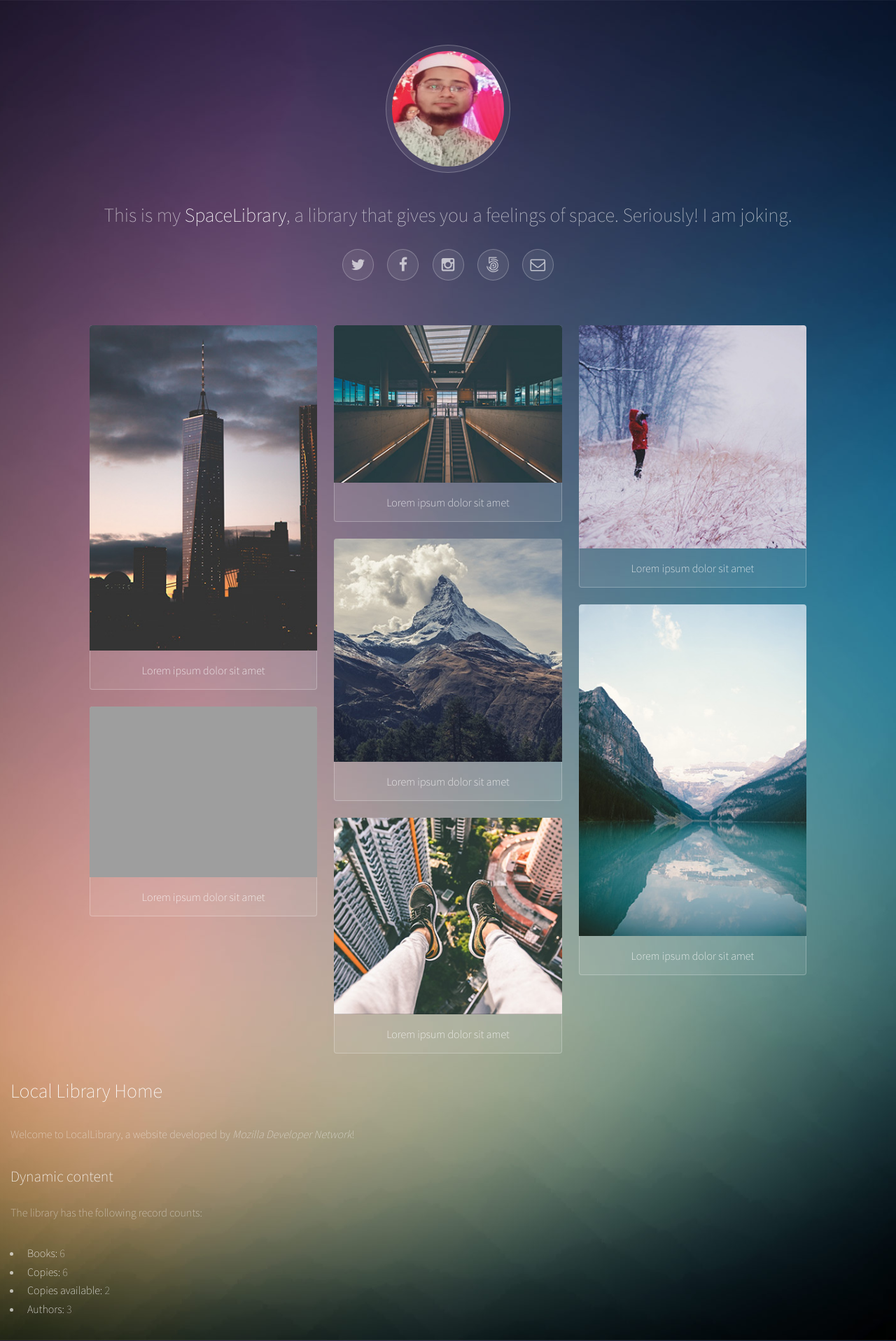
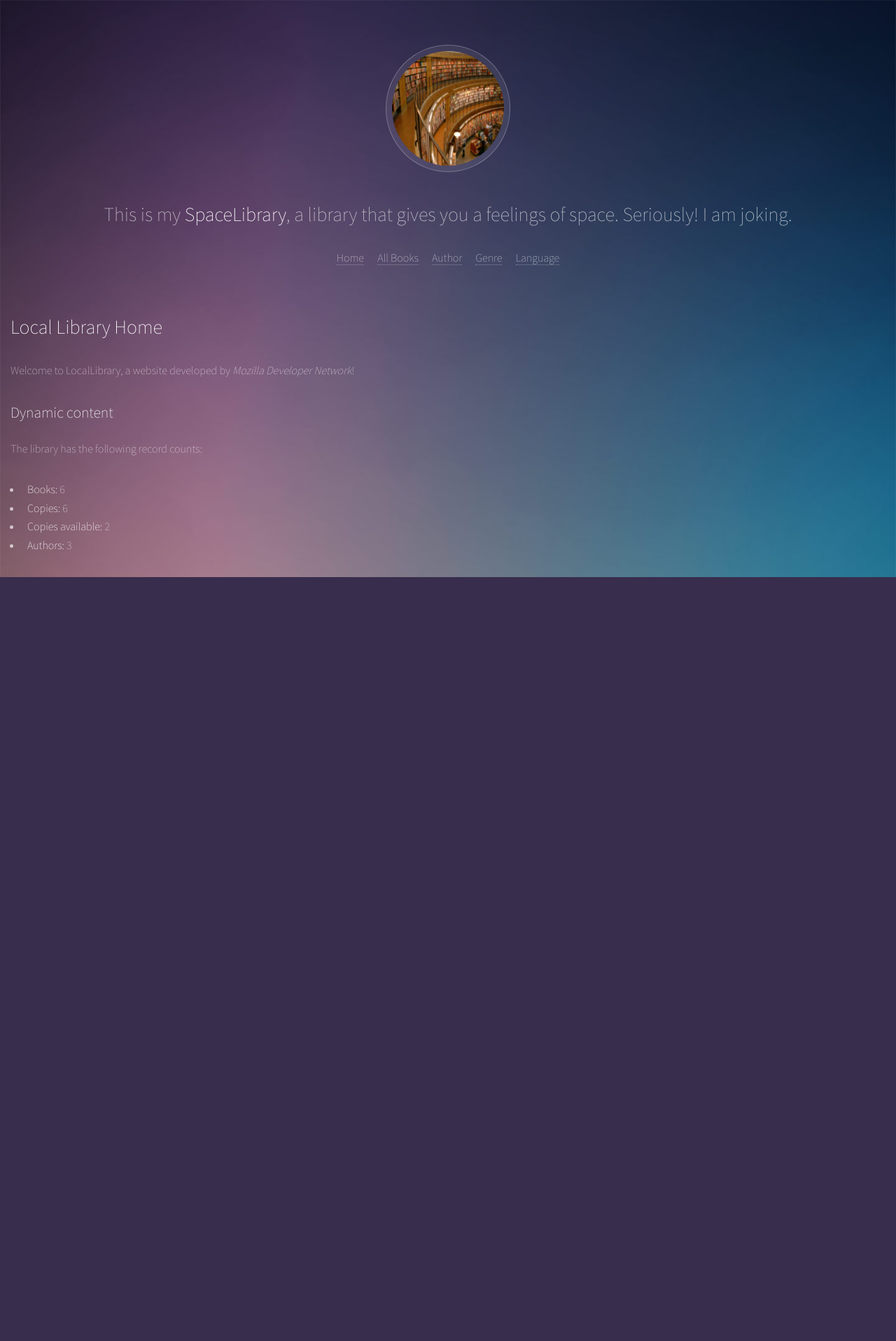
Before and after one commit to spacelinkers/Library-Mnangement, a Django app: page /catalog/ in a window 1280 px wide. Shown: the whole page at 70% size. After the commit the page ends 825 px from the top, so only its background shows below. Run offline with Django 3.2, Linux system fonts and the light colour scheme; data comes from the database, SQL or seed files in the repository; both versions use the stored data as it was after the commit; some libraries are stand-ins or nearby versions; grey boxes are pictures that could not be loaded.

Commit message:
add css and js

```diff
--- a/catalog/static/css/main.css
+++ b/catalog/static/css/main.css
@@ -1410,7 +1410,7 @@
 
 	body {
 		background-color: #000;
-		background-image: url("../../images/bg.jpg");
+		background-image: url('/static/images/bg.jpg');
 		background-size: cover;
 		background-position: top center;
 	}
--- a/catalog/templates/base_generic.html
+++ b/catalog/templates/base_generic.html
@@ -21,18 +21,19 @@
 						<h1>This is my <strong>SpaceLibrary</strong>, a library that gives you a feelings of space. Seriously! I am joking.</h1>
             {% block sidebar %}
 						<ul class="icons">
-							<li><a href="{% url 'catalog:index' %}" class="icon style2 fa-twitter"><span class="label">Home</span></a></li>
-							<li><a href="{% url 'catalog:books' %}" class="icon style2 fa-facebook"><span class="label">All Books</span></a></li>
-							<li><a href="#" class="icon style2 fa-instagram"><span class="label">Instagram</span></a></li>
-							<li><a href="#" class="icon style2 fa-500px"><span class="label">500px</span></a></li>
-							<li><a href="#" class="icon style2 fa-envelope-o"><span class="label">Email</span></a></li>
+							<li><a href="{% url 'catalog:index' %}" ><span class="label">Home</span></a></li>
+							<li><a href="{% url 'catalog:books' %}" ><span class="label">All Books</span></a></li>
+							<li><a href="#" ><span class="label">Author</span></a></li>
+							<li><a href="#" ><span class="label">Genre</span></a></li>
+							<li><a href="#" ><span class="label">Language</span></a></li>
 						</ul>
             {% endblock %}
 					</header>
-                <!-- Main -->
+<!--
+
 					<section id="main">
+						{% block content_post %}
 
-						<!-- Thumbnails -->
 							<section class="thumbnails">
 								<div>
 									<a href="{% static 'images/fulls/01.jpg' %}">
@@ -69,8 +70,9 @@
 									</a>
 								</div>
 							</section>
-
+						{% endblock %}
 					</section>
+-->
         </div>
 
       <script src="{% static 'js/jquery.min.js' %}"></script>
--- a/catalog/urls.py
+++ b/catalog/urls.py
@@ -6,6 +6,6 @@
 urlpatterns = [
     path('', views.index, name = 'index'),
     path('books/', views.BookListView.as_view(), name = 'books'),
-    path('book/<int:pk>', views.BookDetailView.as_view(), name = 'book-detail')
+    path('books/<int:pk>', views.BookDetailView.as_view(), name = 'book-detail')
 
 ]
```
Also changed, not shown: catalog/static/images/avatar.jpg, catalog/static/images/avatar1.jpg (deleted), catalog/templates/catalog/book_list.html (line endings or trailing spaces), db.sqlite3. Lines whose indentation alone changed are shown as unchanged.
